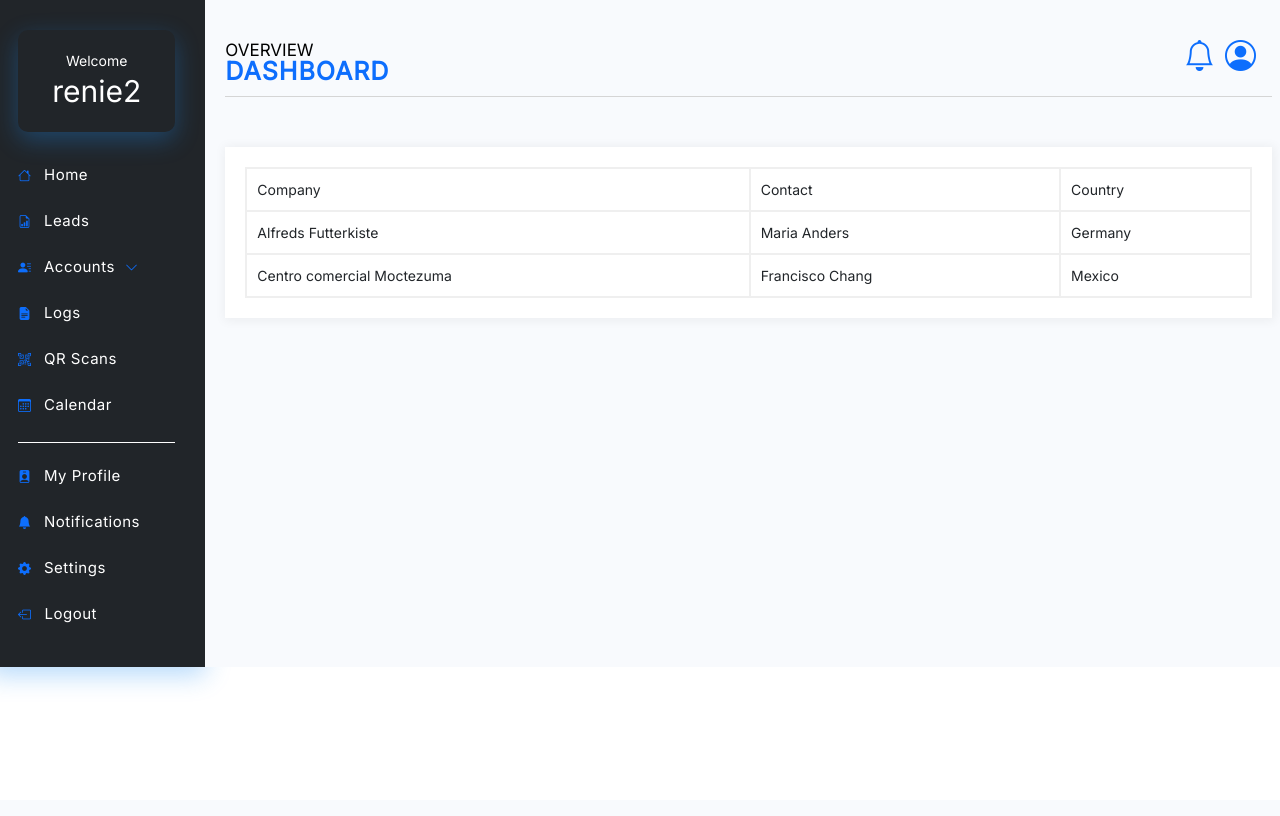
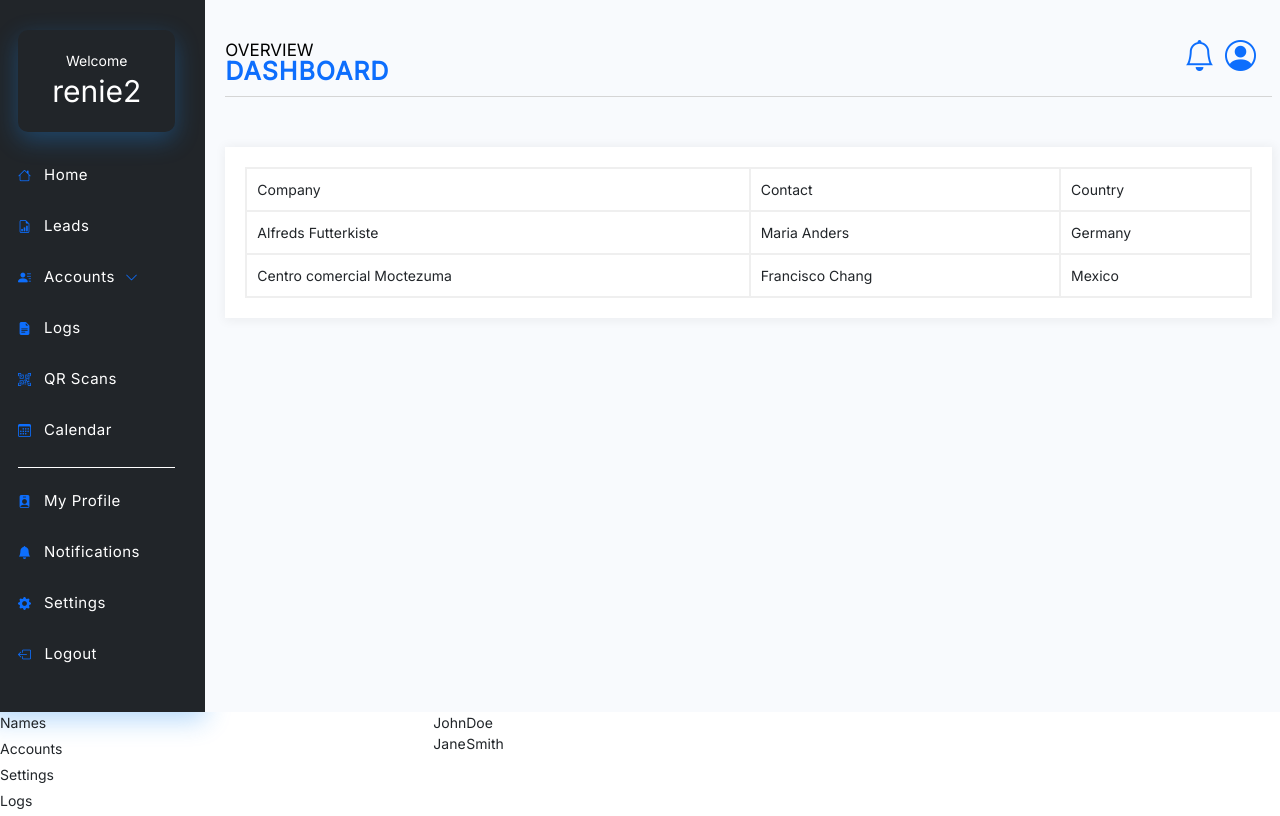
Before and after one commit to rnamocot/internshipmanagement, a PHP site: page /dashboard.php in a window 1280 px wide. Before the commit the page ends 683 px from the top, so only its background shows below. Run offline with PHP 8.4, Linux system fonts and the light colour scheme; a user stored in the database is signed in.

Commit message:
db changes

```diff
--- a/dashboard.php
+++ b/dashboard.php
@@ -1,5 +1,9 @@
 <?php
+include_once "./includes/dashboardconfig.php";
 session_start();
+
+// $fullname = new queryfullname();
+// $usermainname = $fullname->userfullname($fullname);
 
 // Check if user is logged in
 if (!isset($_SESSION['username'])) {
@@ -28,7 +32,7 @@ if (!isset($_SESSION['username'])) {
 	<!-- Custom stylesheet -->
 	<link href="./public/styles/mainstyles.css" rel="stylesheet">
     <link href="./public/styles/dashboard.css" rel="stylesheet">
-    <link rel="icon" type="image/x-icon" href="./public/images/toga.png">
+	<link rel="icon" type="image/x-icon" href="./public/images/logomain.png">
 	<!--googlefont-->
 <link rel="preconnect" href="https://fonts.googleapis.com">
 <link rel="preconnect" href="https://fonts.gstatic.com" crossorigin>
@@ -43,7 +47,7 @@ if (!isset($_SESSION['username'])) {
 				<div class="col-xs-12 col-sm-2 col-md-2" id="dashboard-left-content">
 				<div class="dashboard-heading">
 					<h2>Welcome</h2>
-					<h3><?php echo $_SESSION['username']; ?></h3>
+					<h3><?php  echo $_SESSION['username']; ?></h3>
 				</div>
 
 					<div class="dashboard-menu">
@@ -126,4 +130,76 @@ for (i = 0; i < dropdown.length; i++) {
   });
 }
 </script>
+
+<div class="dashboard">
+    <div class="sidebar">
+      <ul>
+        <li id="names">Names</li>
+        <li id="accounts">Accounts</li>
+        <li id="settings">Settings</li>
+        <li id="logs">Logs</li>
+      </ul>
+    </div>
+    <div class="table">
+      <table id="table-content">
+        <!-- Table content will be dynamically generated here -->
+      </table>
+    </div>
+  </div>
+
+  <script>
+    const namesTable = '<tr><td>John</td><td>Doe</td></tr><tr><td>Jane</td><td>Smith</td></tr>';
+    const accountsTable = '<tr><td>123456</td><td>$1000</td></tr><tr><td>789012</td><td>$500</td></tr>';
+    const settingsTable = '<tr><td>Language</td><td>English</td></tr><tr><td>Theme</td><td>Light</td></tr>';
+    const logsTable = '<tr><td>2022-02-25</td><td>Login</td></tr><tr><td>2022-02-24</td><td>Logout</td></tr>';
+
+    const namesButton = document.getElementById('names');
+    const accountsButton = document.getElementById('accounts');
+    const settingsButton = document.getElementById('settings');
+    const logsButton = document.getElementById('logs');
+    const tableContent = document.getElementById('table-content');
+
+    namesButton.addEventListener('click', () => {
+      tableContent.innerHTML = namesTable;
+    });
+
+    accountsButton.addEventListener('click', () => {
+      tableContent.innerHTML = accountsTable;
+    });
+
+    settingsButton.addEventListener('click', () => {
+      tableContent.innerHTML = settingsTable;
+    });
+
+    logsButton.addEventListener('click', () => {
+      tableContent.innerHTML = logsTable;
+    });
+
+    // Initialize with default table
+    tableContent.innerHTML = namesTable;
+  </script>
+  <style>
+    .dashboard {
+      display: flex;
+    }
+    .sidebar {
+      flex: 1;
+      margin-right: 10px;
+    }
+    .table {
+      flex: 2;
+    }
+    ul {
+      list-style-type: none;
+      padding: 0;
+      margin: 0;
+    }
+    li {
+      margin-bottom: 5px;
+      cursor: pointer;
+    }
+    li:hover {
+      text-decoration: underline;
+    }
+  </style>
 </html>
--- /dev/null
+++ b/includes/dashboardconfig.php
@@ -0,0 +1,21 @@
+<?php
+
+
+
+class queryfullname
+{
+
+    public $fullname;
+
+    public function GetloginUser()
+    {
+        // connect to the database
+        include_once("./config/mydb.php");
+        $conn = connectionDB();
+
+        $sql = "SELECT user FROM rn_main_users";
+        $result = mysqli_query($this->$conn, $sql);
+
+        return $result();
+    }
+}
```
Also changed, not shown: config/mydb.php (+13 -14 lines).
